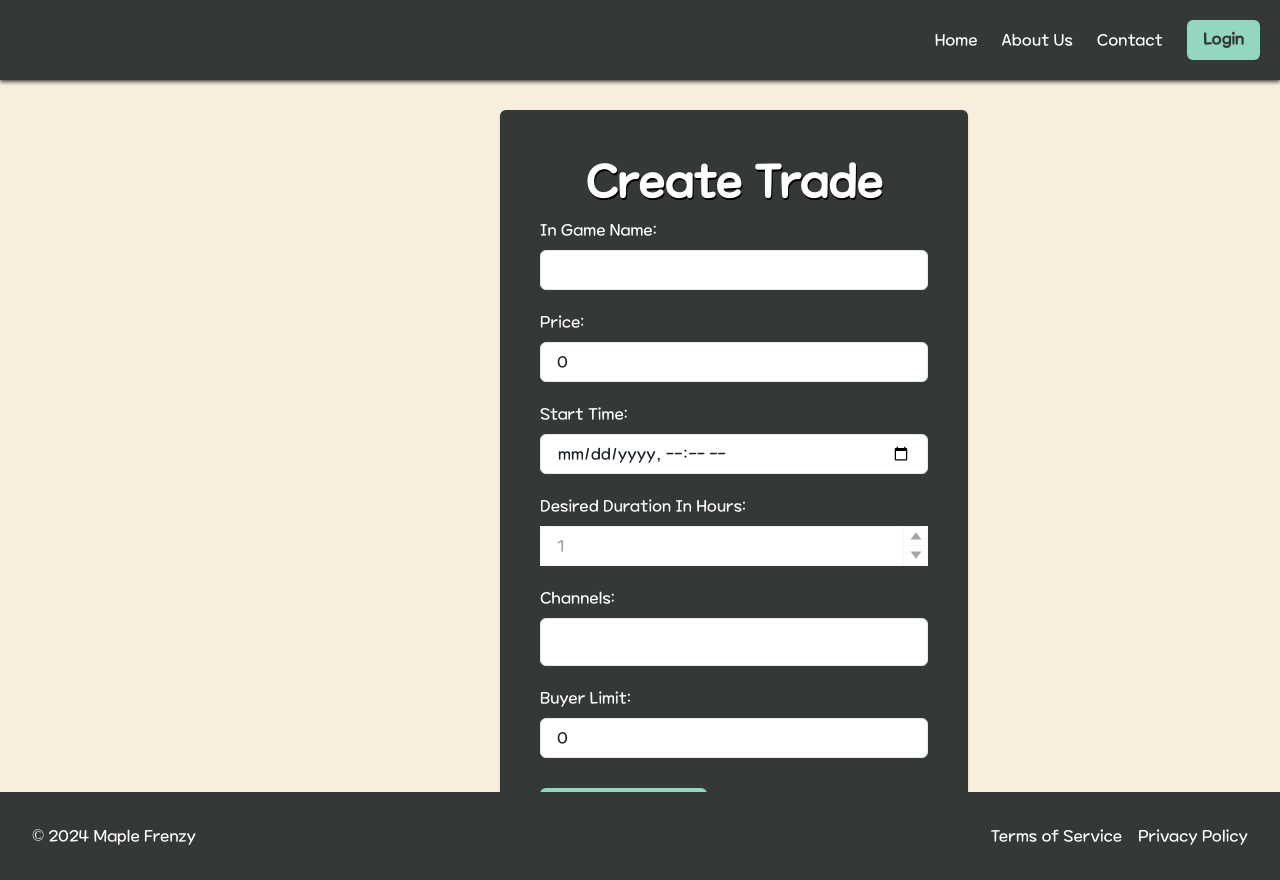
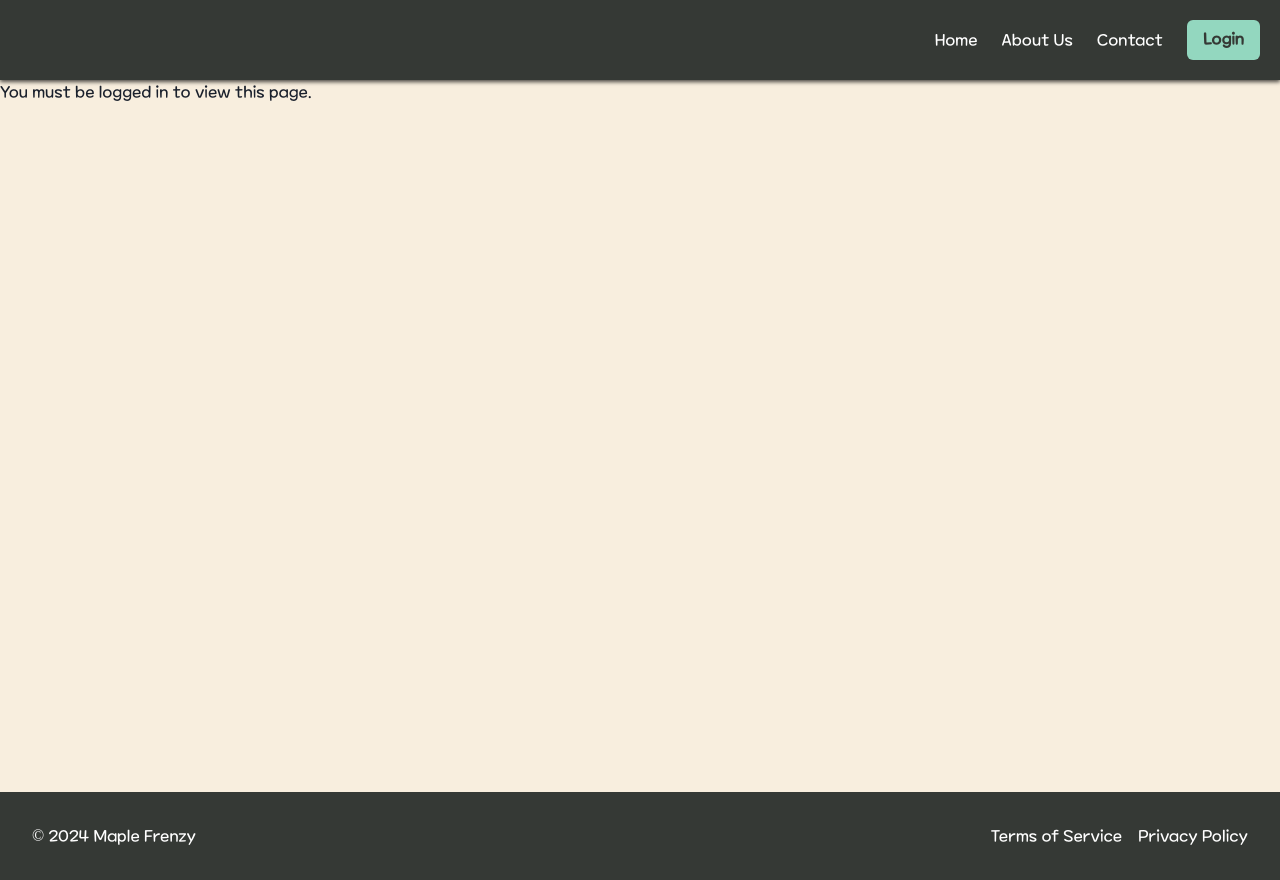
Before and after one commit to davidredziniak/maple-frenzy, a React (Create React App) app in the folder ui/: page /create in a window 1280 px wide. Built offline with nearby package versions, Linux system fonts and the light colour scheme; the HTML template or start-up script is replaced by a standard one.

Commit message:
Begin adding restrictions to page for non logged in users

```diff
--- a/ui/src/pages/Trades/CreateTrade.js
+++ b/ui/src/pages/Trades/CreateTrade.js
@@ -246,13 +246,20 @@ const CreateTradeBox = () => {
 };
 
 const CreateTrade = () => {
+  const { isLoggedIn } = useContext(AuthContext);
   return (
     <Box>
       <Navbar />
       <Toaster position="top-center" reverseOrder={false} />
-      <Flex h="100vh" bg="#F8EEDE">
+      {isLoggedIn ? (
+        <Flex h="100vh" bg="#F8EEDE">
         <CreateTradeBox />
       </Flex>
+      ) : (
+        <Flex h="100vh" bg="#F8EEDE">
+          <Text>You must be logged in to view this page.</Text>
+        </Flex>
+      )}
       <Footer />
     </Box>
   );
--- a/ui/src/pages/Trades/FindFrenzy.js
+++ b/ui/src/pages/Trades/FindFrenzy.js
@@ -64,22 +64,19 @@ const FrenzyBox = () => {
   };
 
   async function trySearch() {
-    const response = await fetch(
-      apiURL + "/trade/searchmarket",
-      {
+    const response = await fetch(apiURL + "/trade/searchmarket", {
       method: "POST",
       headers: {
         "Content-Type": "application/json",
         "x-access-token": accessToken,
       },
       body: JSON.stringify({ channel, duration }),
-      }
-    );
+    });
     const data = await response.json();
     return { data, response };
   }
 
-  async function tryRefreshToken(){
+  async function tryRefreshToken() {
     const response = await fetch(apiURL + "/refresh", {
       method: "POST",
       headers: {
@@ -249,13 +246,21 @@ const FrenzyBox = () => {
 };
 
 const FindFrenzy = () => {
+  const { isLoggedIn } = useContext(AuthContext);
+
   return (
     <Box>
       <Navbar />
       <Toaster position="top-center" reverseOrder={false} />
+      {isLoggedIn ? (
         <Flex h="100vh" bg="#F8EEDE">
           <FrenzyBox />
         </Flex>
+      ) : (
+        <Flex h="100vh" bg="#F8EEDE">
+          <Text>You must be logged in to view this page.</Text>
+        </Flex>
+      )}
       <Footer />
     </Box>
   );
--- a/ui/src/pages/Trades/JoinFrenzy.js
+++ b/ui/src/pages/Trades/JoinFrenzy.js
@@ -131,14 +131,16 @@ const JoinFrenzy = () => {
   return (
     <Box>
       <Navbar />
-      <Box bg="#F8EEDE" pb={100}>
-        <Toaster position="top-center" reverseOrder={false} />
-        {isLoggedIn && (
-          <Flex h="100vh">
-            <JoinFrenzyBox />
-          </Flex>
-        )}
-      </Box>
+      <Toaster position="top-center" reverseOrder={false} />
+      {isLoggedIn ? (
+        <Flex h="100vh">
+          <JoinFrenzyBox />
+        </Flex>
+      ) : (
+        <Flex h="100vh" bg="#F8EEDE">
+          <Text>You must be logged in to view this page.</Text>
+        </Flex>
+      )}
     </Box>
   );
 };
--- a/ui/src/pages/Trades/WaitingPage.js
+++ b/ui/src/pages/Trades/WaitingPage.js
@@ -1,19 +1,7 @@
-import {
-  apiURL,
-  signInButton,
-} from "../../config";
+import { apiURL, signInButton } from "../../config";
 import React, { useState, useContext, useEffect } from "react";
-import {
-  Text,
-  Box,
-  Button,
-  Flex,
-  Stack,
-} from "@chakra-ui/react";
-import {
-  useNavigate,
-  useParams,
-} from "react-router-dom";
+import { Text, Box, Button, Flex, Stack } from "@chakra-ui/react";
+import { useNavigate, useParams } from "react-router-dom";
 import Navbar from "../Navbar";
 import toast, { Toaster } from "react-hot-toast";
 import { AuthContext } from "../Auth/AuthContext";
@@ -33,8 +21,7 @@ function WaitingPage() {
   const [inGameName, setInGameName] = useState("");
   const [price, setPrice] = useState("");
 
-  const { accessToken } =
-    useContext(AuthContext);
+  const { accessToken } = useContext(AuthContext);
 
   const errNotification = (message) => toast.error(message);
   const sucNotification = (message) => toast.success(message);
@@ -86,16 +73,13 @@ function WaitingPage() {
   useEffect(() => {
     if (accessToken !== null && accessToken.length !== 0) {
       const getTradeSlot = (tradeId) => {
-        return fetch(
-          apiURL + "/trade/viewslot/" + tradeId,
-          {
+        return fetch(apiURL + "/trade/viewslot/" + tradeId, {
           method: "GET",
           headers: {
             "x-access-token": accessToken,
             "Content-Type": "application/json",
           },
-          }
-        ).then((response) => response.json());
+        }).then((response) => response.json());
       };
 
       getTradeSlot(tradeId).then((data) => configureState(data));
@@ -104,17 +88,14 @@ function WaitingPage() {
 
   const handleLeave = async (e) => {
     e.preventDefault();
-    const response = await fetch(
-      apiURL + "/trade/leave",
-      {
+    const response = await fetch(apiURL + "/trade/leave", {
       method: "POST",
       headers: {
         "Content-Type": "application/json",
         "x-access-token": accessToken,
       },
       body: JSON.stringify({ tradeId: tradeId }),
-      }
-    );
+    });
     const data = await response.json();
     if (response.status === 200) {
       sucNotification(data.message);
@@ -151,7 +132,17 @@ function WaitingPage() {
             />
           </Flex>
         ) : (
-          <Text>You are not authorized to view this trade.</Text>
+          <>
+            {isLoggedIn ? (
+              <Flex h="100vh" bg="#F8EEDE">
+                <Text>You are not authorized to view this page.</Text>
+              </Flex>
+            ) : (
+              <Flex h="100vh" bg="#F8EEDE">
+                <Text>You must be logged in to view this page.</Text>
+              </Flex>
+            )}
+          </>
         )}
       </Box>
     </Box>
```
Lines whose indentation alone changed are shown as unchanged.
